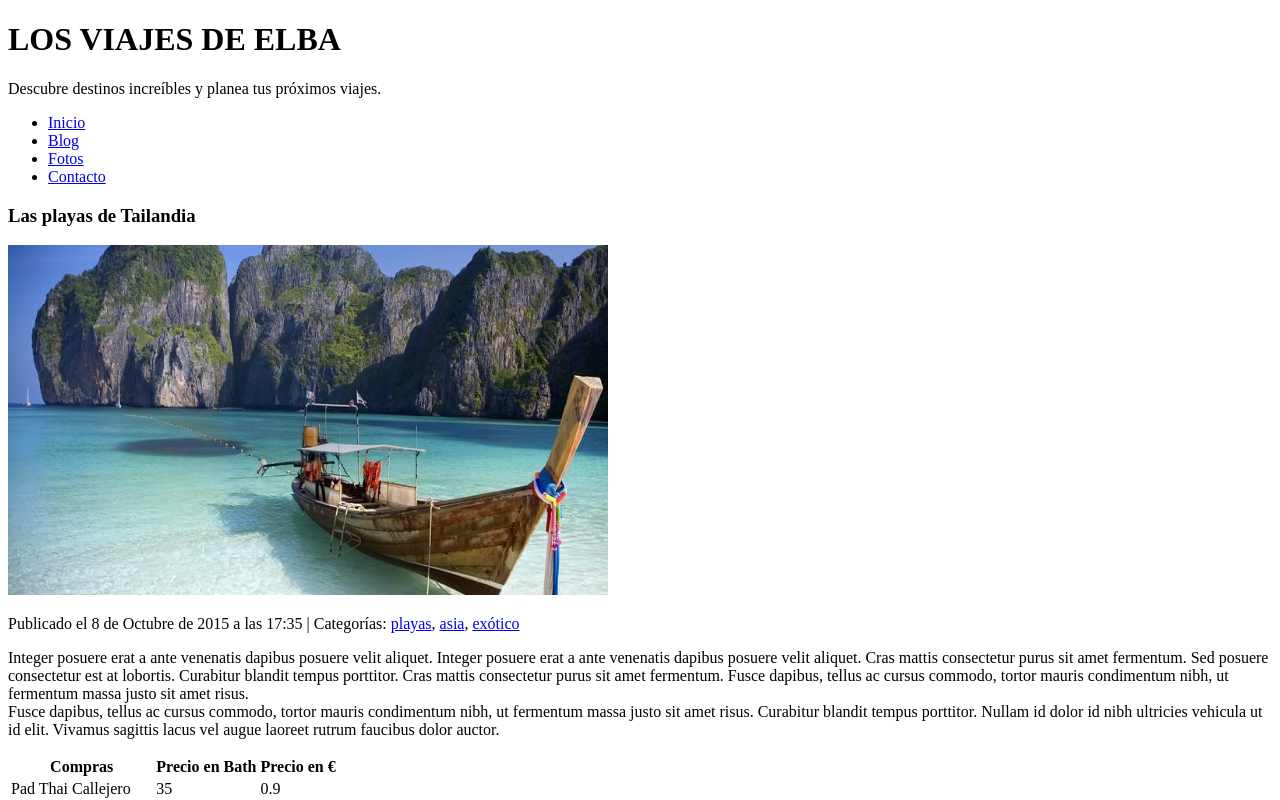
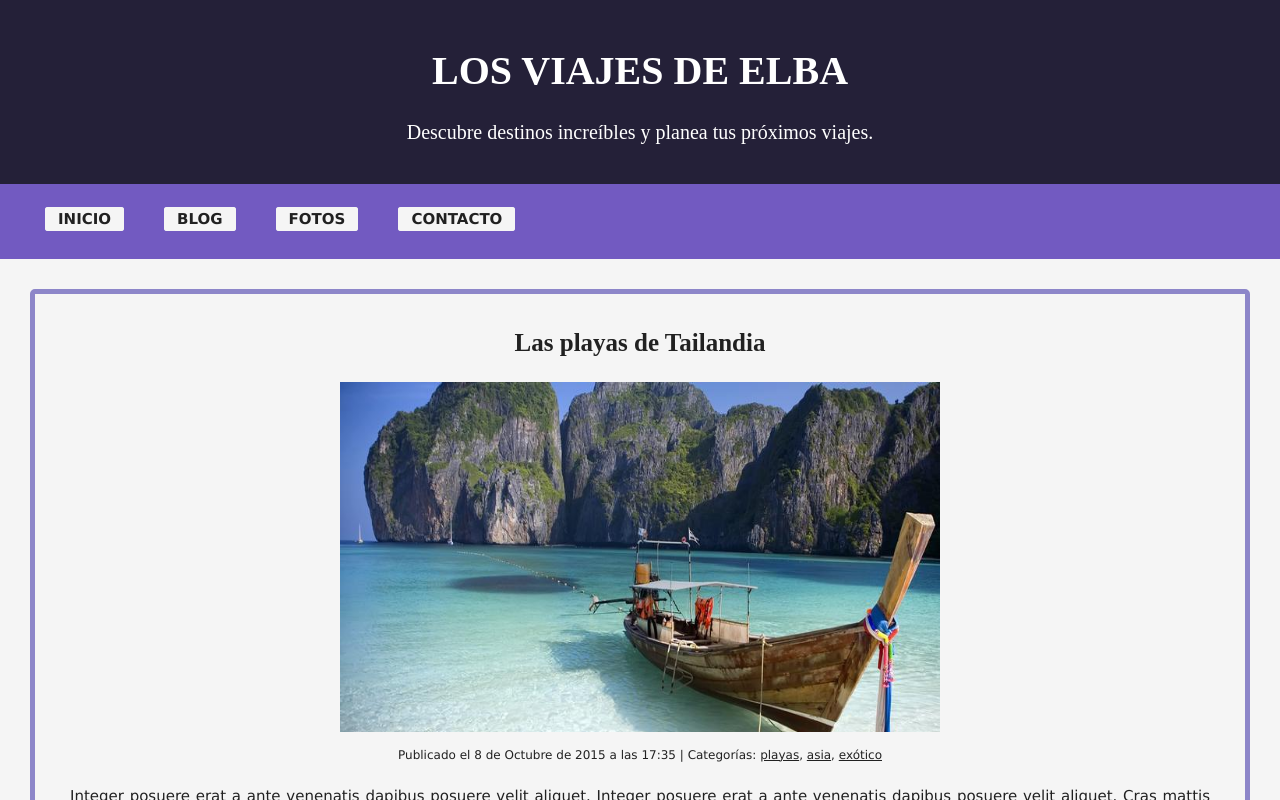
Before and after one commit to JorgDll/ViajesElba, a plain HTML site: page index.html in a window 1280 px wide. Shown: the top 800 px of the page. Drawn offline with Linux system fonts and the light colour scheme.

Commit message:
Añadiendo CSS y modificaciones

```diff
--- /dev/null
+++ b/CSS/estilos.CSS
@@ -0,0 +1,125 @@
+body{
+    font-family: Verdana, Geneva, Tahoma, sans-serif;
+    color: #212121;
+    margin: 0;
+    padding: 0;
+    background-color: whitesmoke;
+}
+
+/*======================================================================>Header*/
+.header{
+    background-color: #242038;
+    color: white;
+    font-size: 20px;
+    padding: 20px 0;
+    margin: 0;
+    text-align: center;
+}
+h1, h3, .lead{
+    font-family: 'Times New Roman', Times, serif;
+}
+
+/*======================================================================>NAV-BAR*/
+.navbar{
+    background-color: #725AC1;
+    width: auto;
+    height: 25px;
+    padding: 25px;
+}
+ul{
+    list-style: none;
+    padding: 0;
+    margin: 0;
+}
+li{
+    float: left;
+    display: block;
+}
+li a{
+    color: #212121;
+    font-size: 15px;
+    padding: 0 10px;
+    margin: 20px;
+    border: 3px solid whitesmoke;
+    border-radius: 3px;
+    background-color: whitesmoke;
+    text-decoration: none;
+    text-transform: uppercase;
+    font-weight: bold;
+}
+li a:hover{
+    color: whitesmoke;
+    border-color: #242038;
+    background-color: #242038;
+}
+
+/*======================================================================>POSTS*/
+.post{
+    margin: 30px;
+    padding: 10px;
+    border: 5px solid #8D86C9;
+    border-radius: 5px;
+}
+.post-header{
+    text-align: center;
+}
+h3{
+    font-size: 25px;
+    font-weight: bold;
+}
+.subtitulo a, .subtitulo{
+    font-size: 12px;
+    color: #212121;
+}
+.subtitulo a:hover, a:hover{
+    color: #725AC1;
+}
+.post-body{
+    font-size: 15px;
+    margin: 25px;
+    text-align: justify;
+}
+.precios{
+    width: 100%;
+    margin-top: 10px;
+    border-collapse: collapse;
+}
+.precios, .precios th, .precios td{
+    border: 2px solid #8D86C9;
+    text-align: left;
+    padding: 5px;
+}
+.table-imgNY{
+    width: 60%;
+    margin: auto;
+    text-align: center;
+    border-collapse: collapse;
+}
+.table-imgNY tr, .table-imgNY td{
+    border: 3px solid #8D86C9;
+    padding: 20px;
+}
+
+/*======================================================================>FOOTER*/
+footer{
+    background-color: #242038;
+    color: whitesmoke;
+    padding: 10px;
+    text-align: center;
+}
+#imputs{
+    border: 1px solid whitesmoke;
+    border-radius: 5px;
+}
+.submitbutton{
+    padding: 10px 20px;
+    background-color: #8D86C9;
+    border: none;
+    color: white;
+    cursor: pointer;
+    border-radius: 4px;
+}
+.submitbutton:hover{
+    background-color: #725AC1;
+    color: #212121;
+}
--- a/index.html
+++ b/index.html
@@ -6,35 +6,26 @@
 		<meta http-equiv="Content-Type" content="text/html" charset="UTF-8">
 
 		<title>Los viajes de Elba</title>
-
-		<link rel="stylesheet" type="text/css" href="assets/css/styles.css">
-
+		<link rel="stylesheet" href="CSS/estilos.CSS">
 	</head>
 	<body>
-
-		<!-- ========== HEADER
-		================================================= -->
-
-		<header>
-
-			<h1>LOS VIAJES DE ELBA</h1>
-
+		<div class="body">
+			<!-- ========== HEADER================================================= -->
+		<div class="header">
+			<h1 class>LOS VIAJES DE ELBA</h1>
 			<p class="lead">Descubre destinos increíbles y planea tus próximos viajes.</p>
-
-		</header>
+		</div>
 
 		<!-- ========== NAVBAR
 		================================================= -->
 
 		<div class="navbar">
-
 			<ul>
 				<li><a href="index.html">Inicio</a></li>
 				<li><a href="blog.html">Blog</a></li>
 				<li><a href="fotos.html">Fotos</a></li>
 				<li><a href="contacto.html">Contacto</a></li>
 			</ul>
-
 		</div>
 
 		<!-- ========== POST - POST 1
@@ -43,8 +34,7 @@
 		<div class="post" id="post-uno">
 
 			<div class="post-header">
-
-				<h3>Las playas de Tailandia</h3>
+				<h3>		Las playas de Tailandia</h3>
 				<img src="img/kohphiphi.jpg" alt="Playa de Koh Phi Phi" height="350px" width="600px">
 				<p class="subtitulo">Publicado el <time datetime="2015-10-08 17:35">8 de Octubre de 2015 a las 17:35</time> | Categorías: <a href="#">playas</a>, <a href="#">asia</a>, <a href="#">exótico</a></p>
 
@@ -57,7 +47,7 @@
 
 Fusce dapibus, tellus ac cursus commodo, tortor mauris condimentum nibh, ut fermentum massa justo sit amet risus. Curabitur blandit tempus porttitor. Nullam id dolor id nibh ultricies vehicula ut id elit. Vivamus sagittis lacus vel augue laoreet rutrum faucibus dolor auctor.</p>
 
-				<table>
+				<table class="precios">
 					<tr>
 						<th>Compras</th>
 						<th>Precio en Bath</th>
@@ -104,8 +94,8 @@ Fusce dapibus, tellus ac cursus commodo, tortor mauris condimentum nibh, ut ferm
 			<div class="post-body">
 
 				<p>Integer posuere erat a ante venenatis dapibus posuere velit aliquet. Integer posuere erat a ante venenatis dapibus posuere velit aliquet. Cras mattis consectetur purus sit amet fermentum. Sed posuere consectetur est at lobortis. Curabitur blandit tempus porttitor. Cras mattis consectetur purus sit amet fermentum. Fusce dapibus, tellus ac cursus commodo, tortor mauris condimentum nibh, ut fermentum massa justo sit amet risus.</p>
-
-				<table>
+				<div class="table-img">
+					<table class="table-imgNY">
 						<tr>
 							<td><img src="img/central-park.jpg" alt="Foto de Nueva York 1" height="250px" width="450px"></td>
 							<td><img src="img/estatua.jpeg" alt="Foto de Nueva York 2" height="250px" width="450px"></td>
@@ -115,9 +105,8 @@ Fusce dapibus, tellus ac cursus commodo, tortor mauris condimentum nibh, ut ferm
 							<td><img src="img/times.jpeg" alt="Foto de Nueva York 4" height="250px" width="450px"></td>
 						</tr>
 					</table>
-
+				</div>
 			</div><!-- end post-body -->
-
 		</div><!-- end post -->
 
 
@@ -131,12 +120,12 @@ Fusce dapibus, tellus ac cursus commodo, tortor mauris condimentum nibh, ut ferm
 			<form>
 
 				<fieldset>
-					<label>Nombre: <input type="text" name="nombre"></label>
-					<label>Email: <input type="email" name="mail"></label>
+					<label>Nombre: <input type="text" name="nombre" id="imputs"></label>
+					<label>Email: <input type="email" name="mail" id="imputs"></label>
 
 					<br><br>
 
-					<label>Acepto las condiciones de la suscripción <input type="checkbox" name="condiciones"></label>
+					<label>Acepto las condiciones de la suscripción <input type="checkbox" name="condiciones" id="checkbox"></label>
 
 					<br><br>
 
@@ -146,6 +135,6 @@ Fusce dapibus, tellus ac cursus commodo, tortor mauris condimentum nibh, ut ferm
 			</form>
 
 		</footer>
-
+		</div>
 	</body>
 </html>
```
Lines whose indentation alone changed are shown as unchanged.
